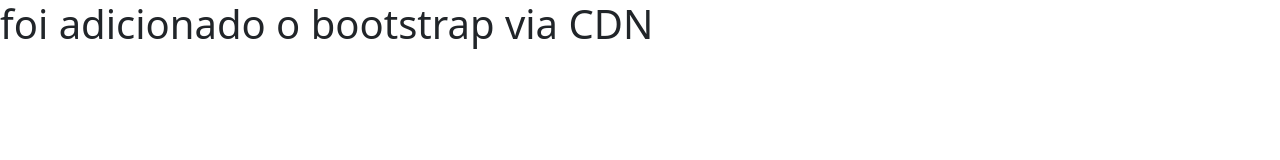
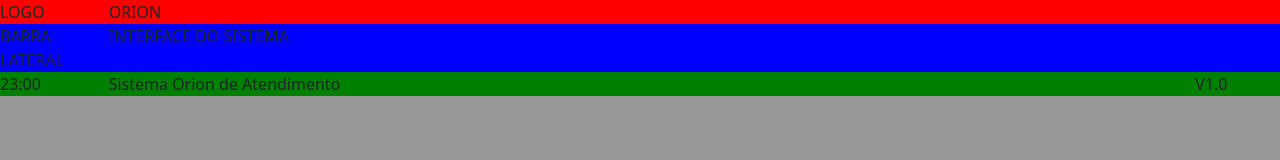
Before and after one commit to Protasiojr/orion, a plain HTML site: page index.html in a window 1280 px wide. Drawn offline with nearby package versions, Linux system fonts and the light colour scheme.

Commit message:
inicio da edição

```diff
--- a/CSS/styles.css
+++ b/CSS/styles.css
@@ -5,3 +5,15 @@
 h1 {
     color: blue;
 }
+
+.header{
+    background-color: red;
+}
+
+.main{
+    background-color: blue;
+}
+
+.footer{
+    background-color: green;
+}
--- a/index.html
+++ b/index.html
@@ -4,16 +4,30 @@
     <meta charset="UTF-8">
     <meta http-equiv="X-UA-Compatible" content="IE=edge">
     <meta name="viewport" content="width=device-width, initial-scale=1.0">
-    <link rel="stylesheet" href="css/styles.css">
     <link href="https://cdn.jsdelivr.net/npm/bootstrap@5.3.0-alpha1/dist/css/bootstrap.min.css" rel="stylesheet" integrity="sha384-GLhlTQ8iRABdZLl6O3oVMWSktQOp6b7In1Zl3/Jr59b6EGGoI1aFkw7cmDA6j6gD" crossorigin="anonymous">
+    <link rel="stylesheet" href="CSS/styles.css">
     <title>Document</title>
 </head>
 <body>
-    <h1>
-        foi adicionado o bootstrap via CDN
-    </h1>
-
-
+    <div class="header">
+        <div class="row">
+            <div class="col-1">LOGO</div>
+            <div class="col-11">ORION</div>
+        </div>
+    </div>
+    <div class="main">
+        <div class="row">
+            <div class="col-1">BARRA LATERAL</div>
+            <div class="col-11">INTERFACE DO SISTEMA</div>
+        </div>
+    </div>
+    <div class="footer">
+        <div class="row">
+            <div class="col-1">23:00</div>
+            <div class="col-10">Sistema Orion de Atendimento</div>
+            <div class="col-1">V1.0</div>
+        </div>
+    </div>
 
 
     <script src="https://cdn.jsdelivr.net/npm/bootstrap@5.3.0-alpha1/dist/js/bootstrap.bundle.min.js" integrity="sha384-w76AqPfDkMBDXo30jS1Sgez6pr3x5MlQ1ZAGC+nuZB+EYdgRZgiwxhTBTkF7CXvN" crossorigin="anonymous"></script>
```
